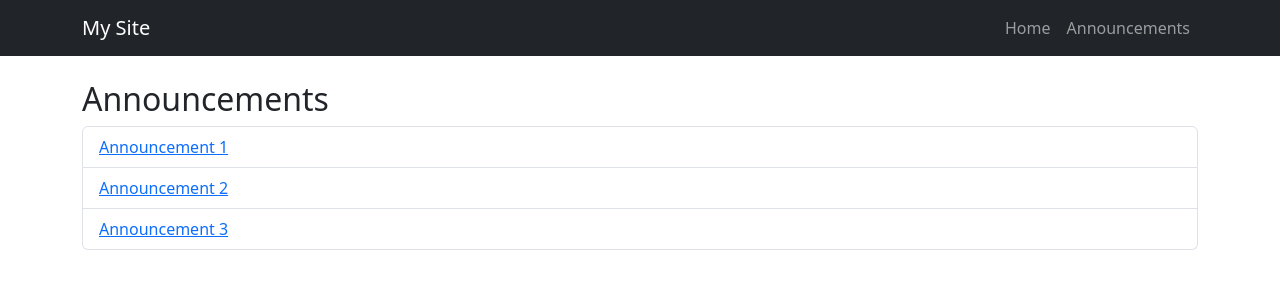
After one commit to johnmarkplacido/IT373-Week2, a Django app: page /announcement_list/ in a window 1280 px wide. The commit adds this page. Shown: the top 300 px of the page. Run offline with Django 5.2, Linux system fonts and the light colour scheme.

Commit message:
Added announcement

```diff
--- /dev/null
+++ b/pages/templates/announcement_list.html
@@ -0,0 +1,17 @@
+{% extends 'base.html' %}
+{% block title %}Announcements{% endblock %}
+
+{% block content %}
+<h2>Announcements</h2>
+<ul class="list-group">
+  <li class="list-group-item">
+    <a href="/announcements/1/">Announcement 1</a>
+  </li>
+  <li class="list-group-item">
+    <a href="/announcements/2/">Announcement 2</a>
+  </li>
+  <li class="list-group-item">
+    <a href="/announcements/3/">Announcement 3</a>
+  </li>
+</ul>
+{% endblock %}
--- a/pages/templates/base.html
+++ b/pages/templates/base.html
@@ -1,18 +1,27 @@
-{% load static %}
 <!DOCTYPE html>
 <html lang="en">
 <head>
-    <meta charset="UTF-8">
-    <meta name="viewport" content="width=device-width, initial-scale=1.0">
-    <title>{% block title %}My Site{% endblock title %}</title>
-    <link rel="stylesheet" href="{% static 'css/site.css' %}">
+  <meta charset="UTF-8" />
+  <meta name="viewport" content="width=device-width, initial-scale=1.0" />
+  <title>{% block title %}My Site{% endblock %}</title>
+  <link rel="stylesheet" href="https://cdn.jsdelivr.net/npm/bootstrap@5.3.3/dist/css/bootstrap.min.css">
 </head>
 <body>
-    <nav>
-        <a href="{% url 'home' %}">Home</a>
-    </nav>
-    <main>
-        {% block content %}{% endblock content %}
-    </main>
+  <nav class="navbar navbar-expand-lg navbar-dark bg-dark mb-4">
+    <div class="container">
+      <a class="navbar-brand">My Site</a>
+      <div class="collapse navbar-collapse">
+        <ul class="navbar-nav ms-auto">
+            <li class="nav-item"><a class="nav-link" href="{% url 'home' %}">Home</a></li>
+          <li class="nav-item"><a class="nav-link" href="{% url 'announcement_list' %}">Announcements</a></li>
+        </ul>
+      </div>
+    </div>
+  </nav>
+  <div class="container">
+    {% block content %}{% endblock %}
+  </div>
+
+  <script src="https://cdn.jsdelivr.net/npm/bootstrap@5.3.3/dist/js/bootstrap.bundle.min.js"></script>
 </body>
 </html>
--- a/pages/urls.py
+++ b/pages/urls.py
@@ -3,5 +3,7 @@ from pages import views
 
 urlpatterns = [
     path('', views.home, name='home'),
-
+    path('about/', views.about, name='about'),
+    path('announcement_list/', views.announcement_list, name='announcement_list'),
+    path('announcement/<int:id>/', views.announcement, name='announcement'),
 ]
--- a/pages/views.py
+++ b/pages/views.py
@@ -1,13 +1,63 @@
 from django.shortcuts import render
 
 # Create your views here.
+# Create your views here.
+TBA = [
+    {
+        "id": 1,
+        "title": "First Announcement, Creation",
+        "content": (
+            "We are excited to announce the launch of our new Announcement Website! "
+            "This platform is designed to keep students, faculty, and the community informed "
+            "about the latest news and updates. Over the next few weeks, we'll be rolling out "
+            "new features, including improved navigation, a mobile-friendly interface, and a "
+            "dedicated announcements section for upcoming events. "
+            "Stay tuned for further updates, and thank you for supporting this project."
+        )
+    },
+    {
+        "id": 2,
+        "title": "Second Announcement, Maintenance",
+        "content": (
+            "Our website maintenance schedule has been confirmed. "
+            "Please be advised that the site will undergo scheduled maintenance this Saturday "
+            "from 10:00 PM until 2:00 AM. During this time, certain features such as the announcement list "
+            "and detail pages may be temporarily unavailable. We apologize for any inconvenience this may cause "
+            "and appreciate your understanding as we continue to improve stability and performance. "
+            "After maintenance, you can expect faster load times and better accessibility."
+        )
+    },
+    {
+        "id": 3,
+        "title": "Third Announcement, Miscellaneous",
+        "content": (
+            "We are pleased to share that a new set of community-driven events has been added to our calendar. "
+            "These events include workshops, student-led discussions, and online webinars designed to provide "
+            "valuable skills and insights. Registration is free, but spaces are limited, so we encourage everyone "
+            "to register early. Details about each event, including speakers, schedules, and requirements, "
+            "can be found in the Announcements section. We look forward to your active participation!"
+        )
+    },
+]
+
+
 def home(request):
-    context = {
-        'title': 'Home',
-        'features': [
-            'Django',
-            'Templates',
-            'Static Files'
-        ]
-    }
-    return render(request, 'home.html', context)
+	context = {
+		'title': 'Home',
+		'features': [
+			'Django',
+			'Templates',
+			'Static Files'
+		]
+	}
+	return render(request, 'home.html', context)
+
+def about(request):
+	return render(request, 'about.html', {'title': 'About'})
+
+def announcement_list(request):
+	return render(request, 'announcement_list.html', {"announcements": TBA})
+
+def announcement(request, id):
+    announcement = next((a for a in TBA if a["id"] == id), None)
+    return render(request, 'announcement.html', {"announcement": announcement})
```
